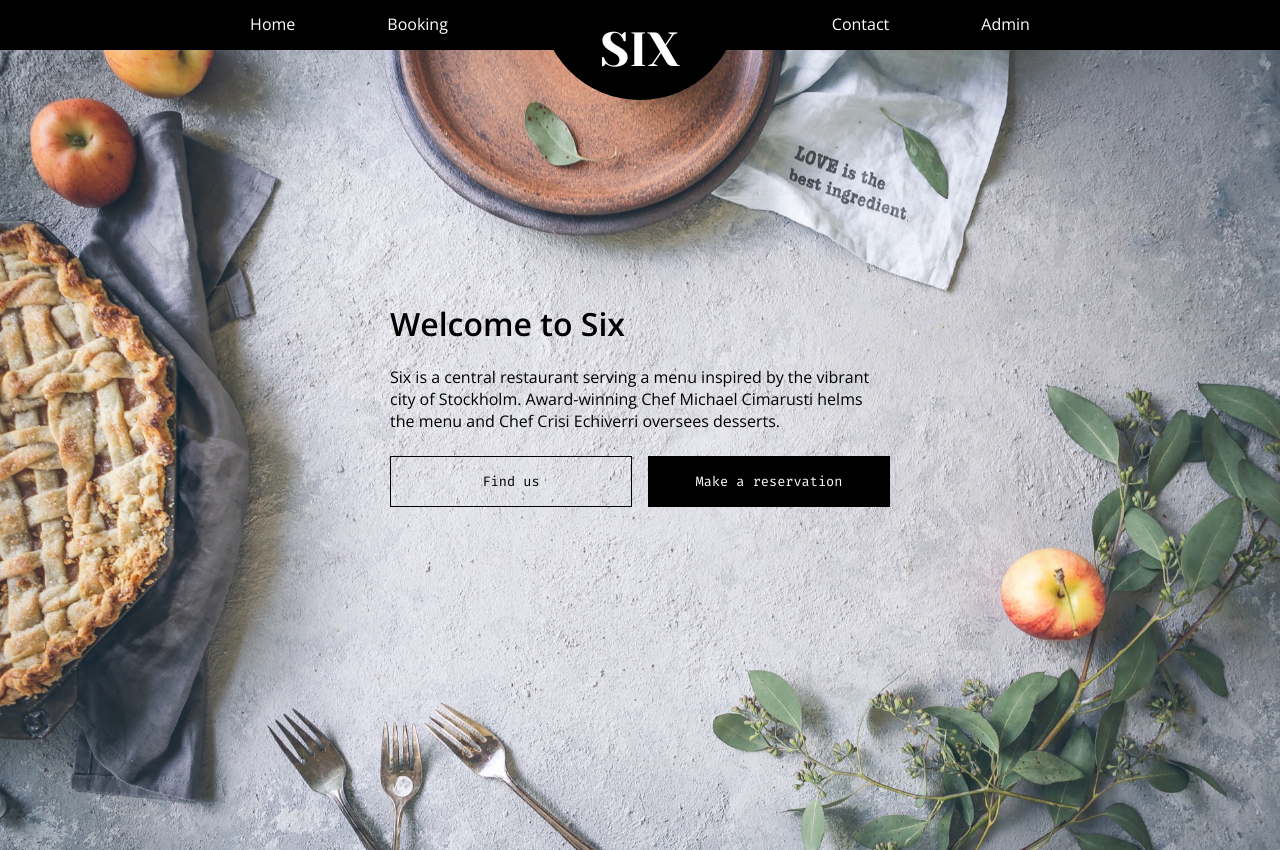
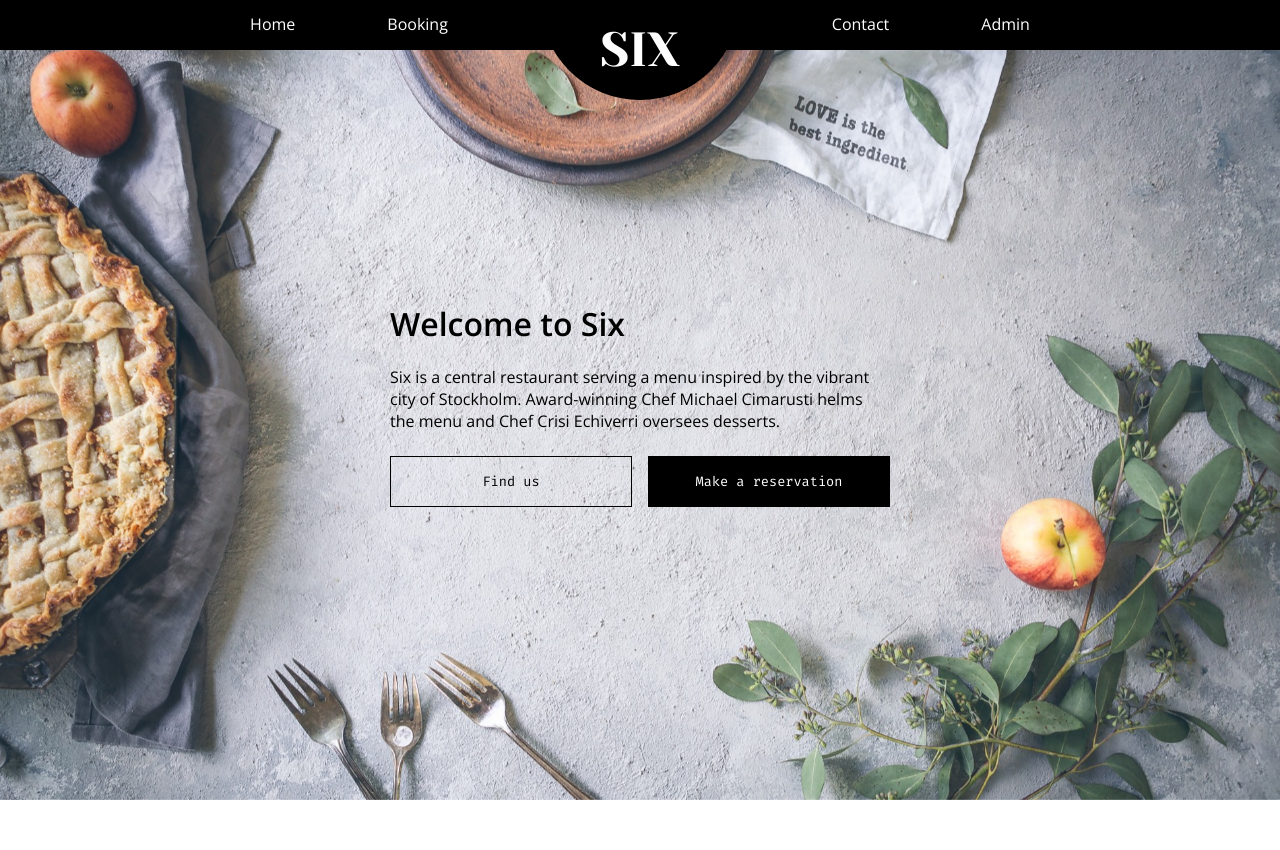
Before and after one commit to edblad/restaurangbokning, a React (Create React App) app in the folder restaurangbokning/: page / in a window 1280 px wide. After the commit the page ends 800 px from the top, so only its background shows below. Built offline with nearby package versions, Linux system fonts and the light colour scheme.

Commit message:
Fix overflow scroll

```diff
--- a/restaurangbokning/src/pages/admin/admin.css
+++ b/restaurangbokning/src/pages/admin/admin.css
@@ -1,4 +1,10 @@
 .adminWrap {
     background-color: #F4F5F9;
-    height: 100vh;
-}
+    height: calc(100vh - 67px);
+  }
+
+  @media screen and (min-width: 780px) {
+    .adminWrap{
+      height: calc(100vh - 50px);
+    }
+  }
--- a/restaurangbokning/src/pages/booking/booking.css
+++ b/restaurangbokning/src/pages/booking/booking.css
@@ -3,6 +3,11 @@
     background-repeat: no-repeat;
     background-size: cover;
     background-position: center;
-    height: 100vh;
+    height: calc(100vh - 67px);
     overflow: hidden;
-}
+  }
+  @media screen and (min-width: 780px) {
+    .booking-content{
+      height: calc(100vh - 50px);
+    }
+  }
--- a/restaurangbokning/src/pages/contact/contact.css
+++ b/restaurangbokning/src/pages/contact/contact.css
@@ -1,6 +1,12 @@
 .page-contact {
   background: #FAFAFA;
-  height: 100vh;
+  height: calc(100vh - 67px);
+}
+
+@media screen and (min-width: 780px) {
+  .page-contact{
+    height: calc(100vh - 50px);
+  }
 }
 
 .contactHeader {
--- a/restaurangbokning/src/pages/home/home.css
+++ b/restaurangbokning/src/pages/home/home.css
@@ -7,10 +7,13 @@
     background-size: cover;
     background-attachment: fixed;
     background-position: center;
-    height: 100vh;
+    height: calc(100vh - 67px);
     overflow: hidden;
-
-
+}
+@media screen and (min-width: 780px) {
+  .page-home{
+    height: calc(100vh - 50px);
+  }
 }
 
 .homeBox {
```
